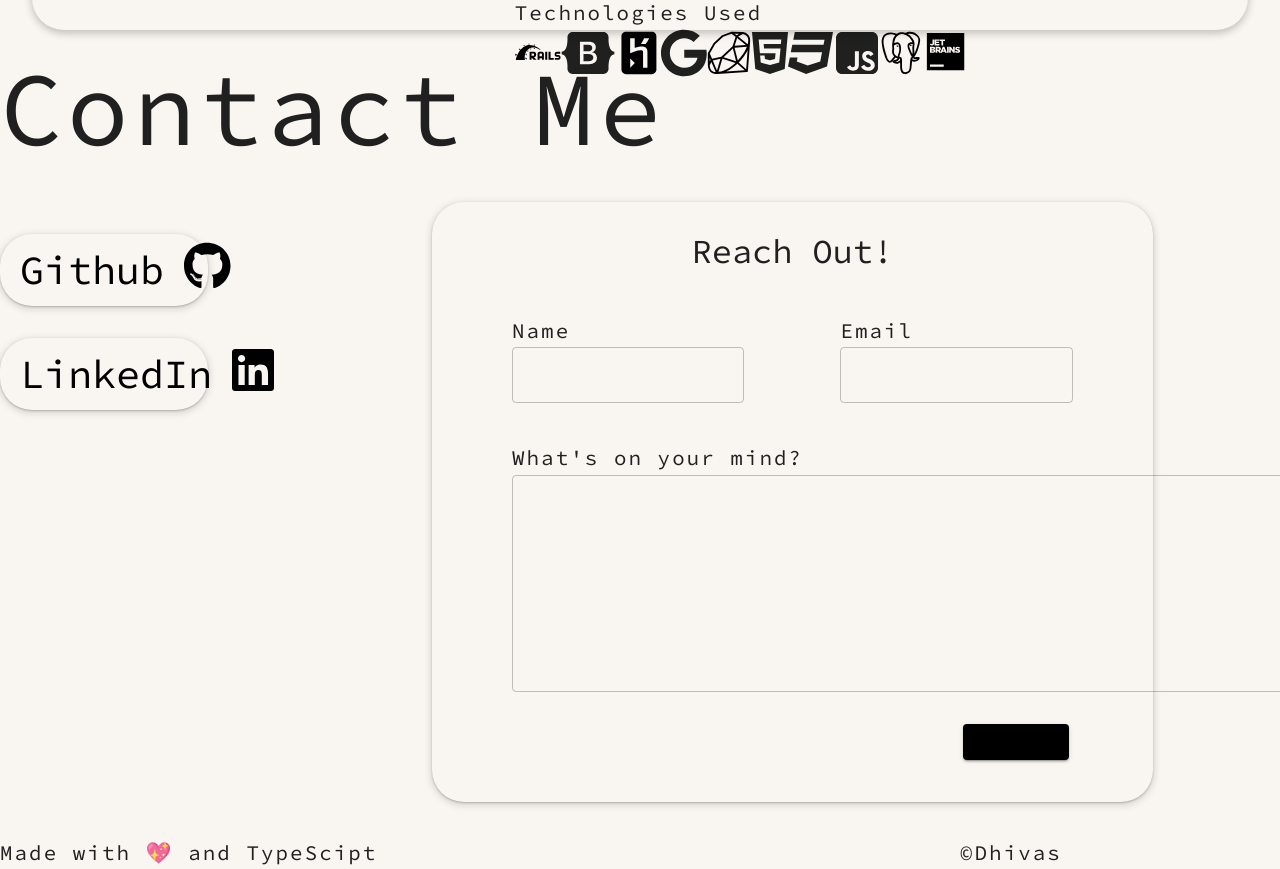
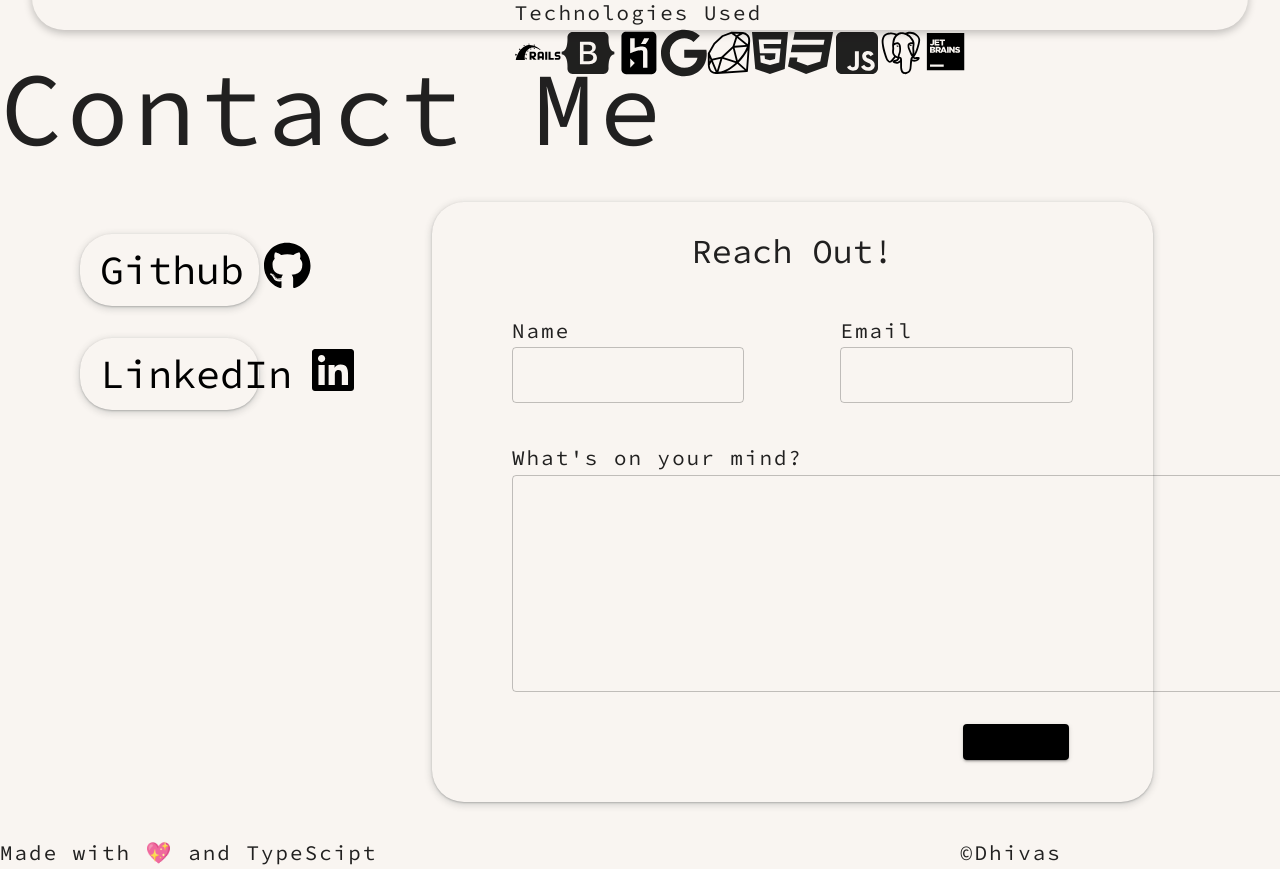
Before and after one commit to Dhivas-Sugumar/Personal-Site, a Next.js app: page / in a window 1280 px wide. Shown: the part 4807-5676 px from the top of the page. Built offline with nearby package versions, Linux system fonts and the light colour scheme.

Commit message:
Fixed Contact Me styling.

```diff
--- /dev/null
+++ b/src/components/contact-me/ContactMe.styles.ts
@@ -0,0 +1,7 @@
+import styled from "@emotion/styled";
+
+const StyledContactMeLinksContainer = styled.div`
+    margin: 1em 5em;
+`
+
+export {StyledContactMeLinksContainer}
--- a/src/components/contact-me/ContactMe.tsx
+++ b/src/components/contact-me/ContactMe.tsx
@@ -4,6 +4,7 @@ import { FontAwesomeIcon } from '@fortawesome/react-fontawesome'
 import { H1} from "../../styles/styles";
 import ContactMeLink from "./ContactMeLink";
 import { Grid } from "@mui/material";
+import { StyledContactMeLinksContainer } from "./ContactMe.styles";
 
 const ContactMe : React.FC = () => {
     return (
@@ -13,7 +14,7 @@ const ContactMe : React.FC = () => {
 
           </Grid>
   <Grid item xs={4}>
-    <div>
+    <StyledContactMeLinksContainer>
             <ContactMeLink
             brand="Github"
             link="https://github.com/Dhivas-Sugumar"
@@ -24,7 +25,7 @@ const ContactMe : React.FC = () => {
             link="https://www.linkedin.com/in/dhivas-sugumar/"
             icon={<FontAwesomeIcon icon={["fab", "linkedin"]} size={"3x"}/>}
             />
-            </div>
+            </StyledContactMeLinksContainer>
   </Grid>
   <Grid item xs={8}>
     <ContactMeForm/>
--- a/src/components/contact-me/ContactMeLink.styles.ts
+++ b/src/components/contact-me/ContactMeLink.styles.ts
@@ -5,7 +5,7 @@ import { P } from "../../styles/styles";
 const StyledContactMeLinkContainer = styled(motion.div)`
 display: flex;
 flex-direction: row;
-width: 50%;
+width: 70%;
 margin: 2em 0;
 padding: 0.5em 0;
 border-radius: 2em;
```
